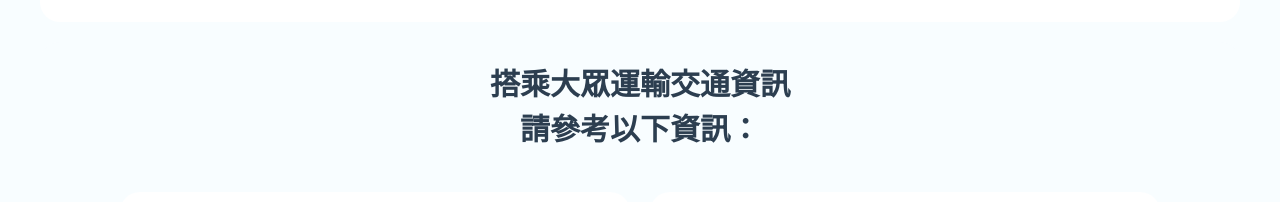
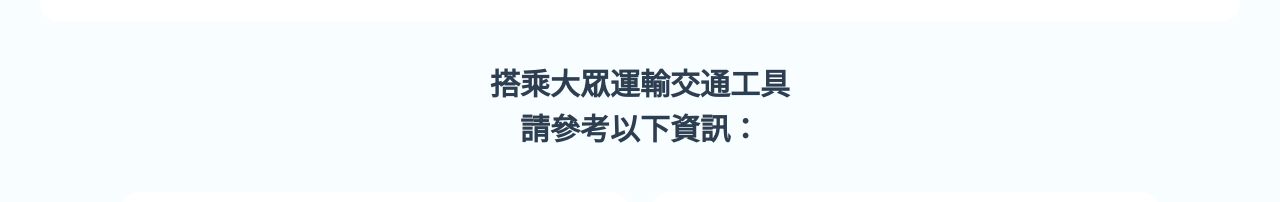
Before and after one commit to WanTrip-2026/WanTrip, a Vue app: page /ordercompleted in a window 1280 px wide. Shown: the part 370-572 px from the top of the page. Built offline with nearby package versions, Linux system fonts and the light colour scheme.

Commit message:
調整頁面文字

```diff
--- a/src/views/OrderCompleted.vue
+++ b/src/views/OrderCompleted.vue
@@ -34,7 +34,7 @@ const order = {
         class="w-full bg-page p-5 mb-5 flex flex-col flex-nowrap items-center gap-10 rounded-[20px]"
       >
         <h3 class="text-[30px] font-bold text-center">
-          搭乘大眾運輸交通資訊<br />請參考以下資訊：
+          搭乘大眾運輸交通工具<br />請參考以下資訊：
         </h3>
         <div class="flex justify-around gap-5">
           <a
```
